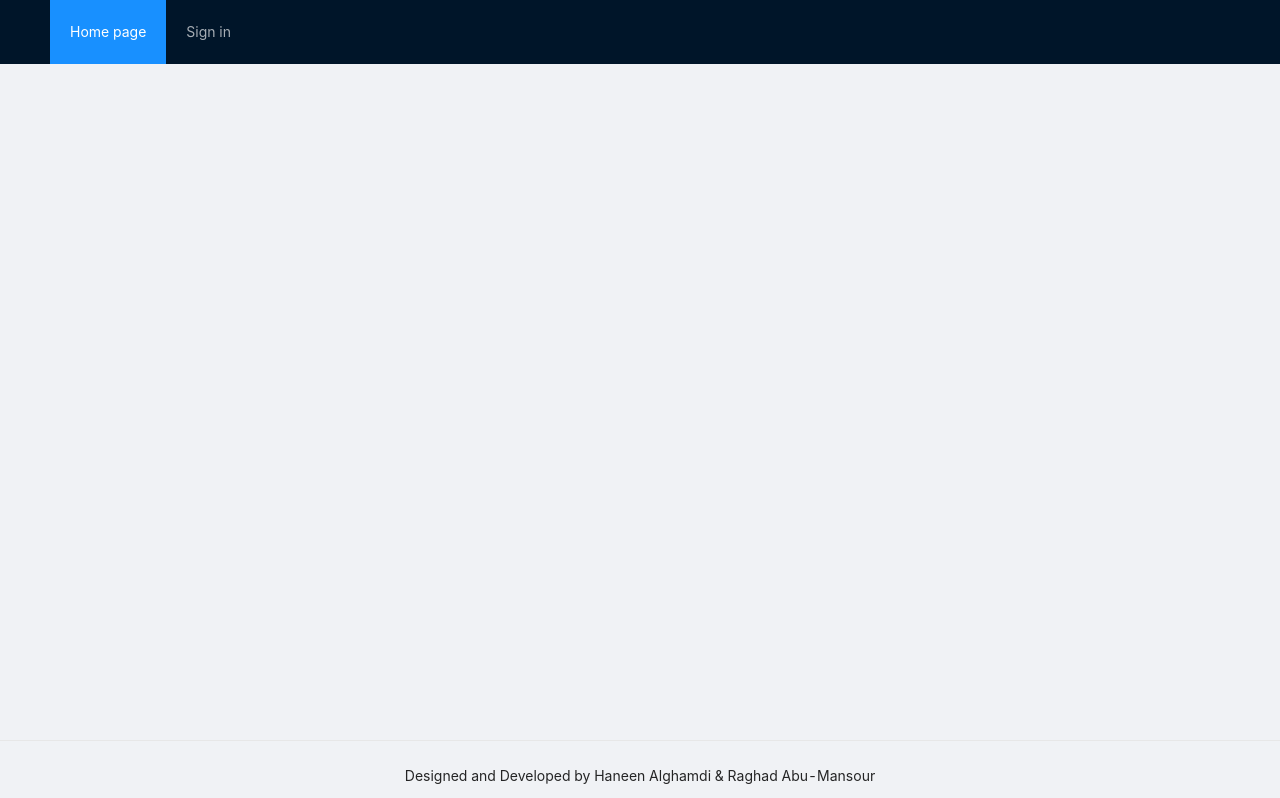
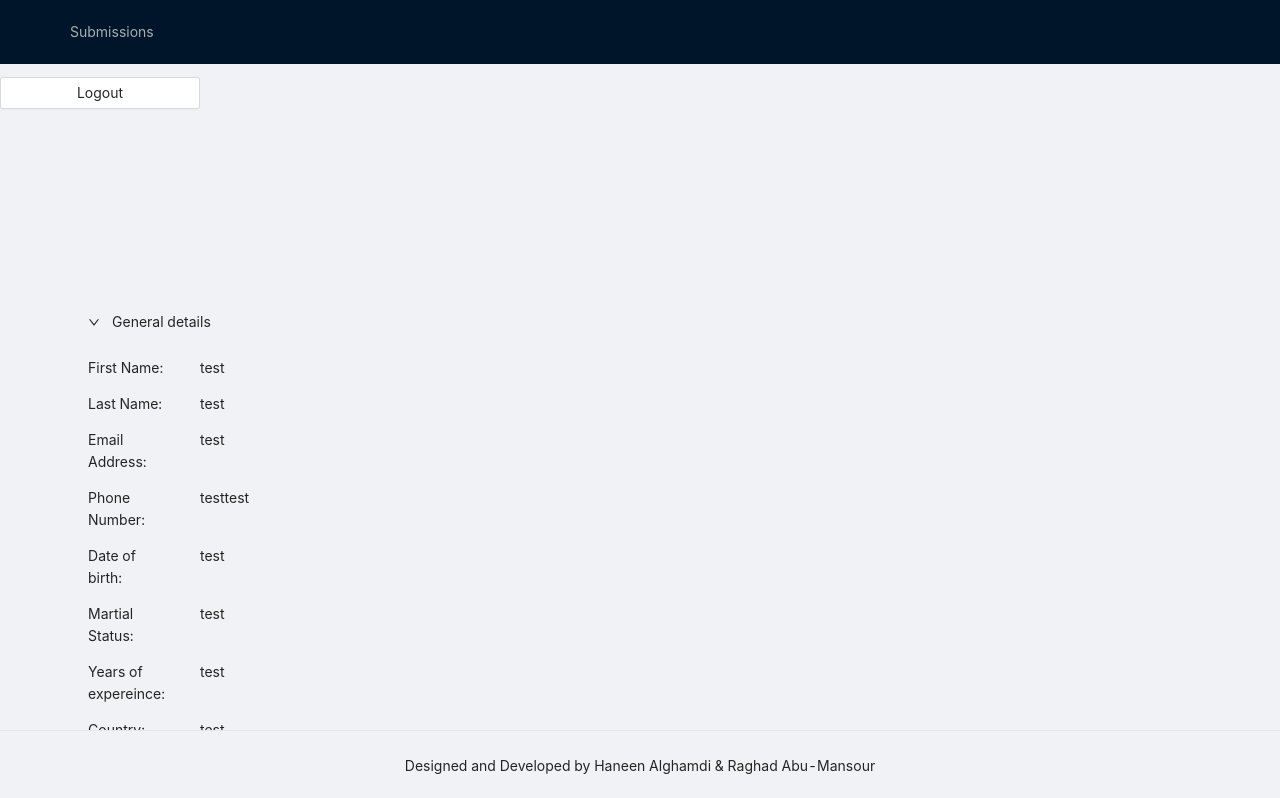
Before and after one commit to CV-Submission/CV-Submission_Frontend, a React (Create React App) app: page /view/1 in a window 1280 px wide. Shown: the top 798 px of the page. Built offline with nearby package versions, Linux system fonts and the light colour scheme; no server answers; sample sign-in values are in the browser's storage.

Commit message:
UI&Axios: authroute, submission list. edu&attachment&submission POST

```diff
--- a/src/App.js
+++ b/src/App.js
@@ -1,28 +1,45 @@
 import React, { useState } from 'react';
-import { BrowserRouter as Router, Switch, Route, Link, useParams } from 'react-router-dom';
+import { BrowserRouter as Router, Switch, Route, Link, useHistory } from 'react-router-dom';
 import './App.css';
 import SignIn from './components/SignIn';
 import SignUp from './components/SignUp';
-import { Menu, Layout } from 'antd';
+import { Menu, Layout, Button } from 'antd';
 import View from './components/Submission/View';
 import Edit from './components/Submission/Edit';
+import List from './components/Submission/List';
 import Home from './components/Home';
+import axios from 'axios'
+import AuthRoute from './AuthRoute'
 
 const { Header, Content, Footer } = Layout;
 
 function App() {
 	const [currentPage, setCurrentPage] = useState('home-page');
-	// let { username } = useParams();
+	let history = useHistory()
 
 	const handleClick = (e) => {
-		console.log('click ', e);
+		// console.log('click ', e);
 		setCurrentPage(e.key);
 	};
+	const logout = () => {
+
+		const config = {
+			headers: {
+				Authorization: `Token ${localStorage.getItem('userToken')}`,
+			},
+		};
+		axios
+			.post(`http://127.0.0.1:8000/api-token-auth/logout`, config)
+			.then((res) => console.log('logout res ', res))
+			.catch((err) => console.log('logout error ', err));
+		localStorage.clear()
+		history.push('/')
+	}
 
 	return (
 		<Layout>
 			<Router>
-				<Header style={{ position: 'fixed', zIndex: 1, width: '100%' }}>
+				<Header style={{ position: 'fixed', zIndex: 1, width: '100%', marginBottom: '6%' }}>
 					<div className='logo' />
 
 					<Menu
@@ -31,39 +48,43 @@ function App() {
 						defaultSelectedKeys={['2']}
 						onClick={handleClick}
 						selectedKeys={[currentPage]}>
-						<Menu.Item key='home-page'>
-							<Link to='/'>Home page</Link>
-						</Menu.Item>
-
-						<Menu.Item key='sign-in'>
-							<Link to='/sign-in'>Sign in</Link>
-						</Menu.Item>
-
-						{/* <Menu.Item key='logout' style={{ float: 'right' }}>
-							Log out
-						</Menu.Item> */}
+						{localStorage.getItem('userToken') ? (
+							<Menu.Item key='submissions'>
+								<Link to='/submissions'>Submissions</Link>
+							</Menu.Item>
+						) : (
+							<Menu.Item key='home-page'>
+								<Link to='/'>Home page</Link>
+							</Menu.Item>
+						)}
 					</Menu>
 				</Header>
+				{localStorage.getItem('userToken') ? (
+					<Button
+						style={{ float: 'right', marginTop: '6%', width: '200px' }}
+						onClick={logout}>
+						Logout
+					</Button>
+				) : null}
 				<Content
-					className='site-layout'
-					style={{ padding: '0 50px', marginTop: 64, height: '100vh' }}>
+					// className='site-layout'
+					style={{ padding: '2%', margin: '12% 4% 12% 4%', height: '100vh'}}>
 					<div
-						className='site-layout-background'
-						style={{ padding: 24, minHeight: 380, height: '100vh' }}>
+						// className='site-layout-background'
+						style={{ padding: '1%', minHeight: 380, height: '100vh' }}>
 						<Switch>
 							<Route exact path='/' render={() => <Home />} />
 							<Route exact path='/sign-up' render={() => <SignUp />} />
 							<Route exact path='/sign-in' render={() => <SignIn />} />
-							<Route exact path='/view' render={() => <View />} />
-							{/* <Route exact path='/:username' render={({ match }) => <View />} /> */}
-							<Route exact path='/edit' render={() => <Edit />} />
-							{/* <Route
-								exact
-								path='/:username/edit'
-								render={(match) => <Edit />}
-							/> */}
-							{/* <Route exact path='/:userName' render={() => <View />} /> */}
-							{/* <Route exact path='/:userName/edit' render={() => <Edit />} /> */}
+							<AuthRoute exact path='/view/:submission_id'>
+								<View />
+							</AuthRoute>
+							<AuthRoute exact path='/edit/:submission_id'>
+								<Edit />
+							</AuthRoute>
+							<AuthRoute exact path='/submissions'>
+								<List />
+							</AuthRoute>
 						</Switch>
 					</div>
 				</Content>
@@ -74,9 +95,10 @@ function App() {
 						position: 'fixed',
 						left: '0',
 						bottom: '0',
-						height: '60px',
+						height: '70px',
 						width: '100%',
 						borderTop: '1px solid #E7E7E7',
+						marginTop: '20%',
 					}}>
 					Designed and Developed by Haneen Alghamdi & Raghad Abu-Mansour
 				</Footer>
--- /dev/null
+++ b/src/AuthRoute.jsx
@@ -0,0 +1,24 @@
+import React from 'react';
+import { Route, Redirect } from 'react-router-dom'
+
+function AuthRoute({ children, ...rest }) {
+	return (
+		<Route
+			{...rest}
+			render={({ location }) => {
+				return localStorage.getItem('userToken') ? (
+					children
+				) : (
+					<Redirect
+						to={{
+							pathname: '/sign-in',
+							// state: { from: location },
+						}}
+					/>
+				);
+			}}
+		/>
+	);
+}
+
+export default AuthRoute;
--- a/src/components/Submission/Edit.jsx
+++ b/src/components/Submission/Edit.jsx
@@ -5,9 +5,9 @@ import ProfileEdit from './EditComponents/ProfileEdit';
 import { Button, Collapse } from 'antd';
 
 function Edit(props) {
+	const { Panel } = Collapse;
 
-    const { Panel } = Collapse;
-    const handleSaveCV = () => {}
+	const handleSaveCV = () => {};
 	return (
 		<div>
 			<Collapse defaultActiveKey={['1']}>
--- /dev/null
+++ b/src/components/Submission/List.jsx
@@ -0,0 +1,65 @@
+import React, { useState, useEffect } from 'react';
+import { Card, Button} from 'antd';
+import axios from 'axios'
+import '../styles.css'
+import { Link } from 'react-router-dom'
+
+function List(props) {
+	const [submissionList, setSubmissionList] = useState([])
+	const config = {
+		headers: {
+			Authorization: `Token ${localStorage.getItem('userToken')}`,
+			'content-type': 'application/json',
+		},
+	};
+
+    const createSubmission = () => {
+			axios
+				.post(`http://127.0.0.1:8000/api/Submission/`, {}, config)
+				.then((res) => {
+					console.log('res create new submission ', res);
+					localStorage.setItem('submissionID', res.data.id);
+					setSubmissionList([...submissionList, res.data]);
+				})
+				.catch((err) => console.log('err create new submission', err));
+		};
+    useEffect(()=>{
+        axios
+					.get(`http://127.0.0.1:8000/api/Submission/`, config)
+					.then((res) => {
+						console.log('res get submission list ', res);
+						setSubmissionList(res.data);
+					})
+					.catch((err) => console.log('error get submission list ', err));
+    }, [])
+
+    return (
+			<div className='container'>
+				{submissionList.length > 0 ? (
+					submissionList.map((ele) => (
+						<Card
+							key={ele.id}
+							extra={<Link to={`/View/${ele.id}`}>View</Link>}
+							style={{ width: 300 }}>
+							<p>{`Submission #${ele.id}`}</p>
+						</Card>
+					))
+				) : (
+					<div className='container'>
+						<p> no submission created yet </p>
+					</div>
+				)}
+				<div className='container'>
+					<Button
+						type='primary'
+						htmlType='button'
+						className='sign-form-button'
+						onClick={createSubmission}>
+						New Submission +
+					</Button>
+				</div>
+			</div>
+		);
+}
+
+export default List;
--- a/src/components/Submission/View.jsx
+++ b/src/components/Submission/View.jsx
@@ -1,26 +1,44 @@
 import React, { useState, useEffect } from 'react';
 import { Button, Collapse, Row, Col } from 'antd';
 import axios from 'axios'
-import { useHistory } from 'react-router-dom';
-// import { createBrowserHistory } from 'history';
+import { useHistory, useParams , Link} from 'react-router-dom';
 
 const { Panel } = Collapse;
 
 function View(props) {
 
-	let history = useHistory();
-	const [userDetails, seUserDetails] = useState({
-		firstName: 'haneen',
-		lastName: 'alghamdi',
-		email: 'han@gmail.com',
-		phone: '557682817',
-		'phone-prefix': '+966',
-		'date-of-birth': '2/2/2000',
-		'years-of-expereince': 5,
-		'martial-status': 'Married',
-		'number-of-dependents': 2,
-		city: 'Jeddah',
-		country: 'Saudi Arabia',
+	const [attachments, setAttachments ] = useState()
+	const [userDetails, setUserDetails] = useState({
+		FirstName:
+			'test' || JSON.parse(localStorage.getItem('userData_general')).FirstName,
+		LastName:
+			'test' || JSON.parse(localStorage.getItem('userData_general')).LastName,
+		Email: 'test' || JSON.parse(localStorage.getItem('userData_general')).Email,
+		MobileNumber:
+			'test' ||
+			JSON.parse(localStorage.getItem('userData_general')).MobileNumber,
+		CountryCode:
+			'test' ||
+			JSON.parse(localStorage.getItem('userData_general')).CountryCode,
+		dateOfBirth:
+			'test' ||
+			JSON.parse(localStorage.getItem('userData_general')).dateOfBirth,
+		YearsOfExpereince:
+			'test' ||
+			JSON.parse(localStorage.getItem('userData_general')).YearsOfExpereince,
+		MartialStatus:
+			'test' ||
+			JSON.parse(localStorage.getItem('userData_general')).MartialStatus,
+		NumberOfDependents:
+			'test' ||
+			JSON.parse(localStorage.getItem('userData_general')).NumberOfDependents,
+		City: 'test' || JSON.parse(localStorage.getItem('userData_general')).City,
+		Country:
+			'test' || JSON.parse(localStorage.getItem('userData_general')).Country,
+		Nationality:
+			'test' ||
+			JSON.parse(localStorage.getItem('userData_general')).Nationality,
+
 		education: [
 			{
 				'degree-title': 'diploma',
@@ -28,60 +46,61 @@ function View(props) {
 				'university-name': 'ksu',
 			},
 		],
-		attachment: [{
-			"file-title" : "certificate",
-			file: "file"
-		}],
+		attachment: [
+			{
+				'file-title': 'certificate',
+				file: 'file',
+			},
+		],
 	});
-	const [userData, serUserData] = useState() // from server
-	const [submission_id, setSubmission_id] = useState()
+	const [userData, setUserData] = useState() // from server
 
+	const { submission_id } = useParams();
 	useEffect(()=>{
-		let effect_submission_id;
 		const config = {
 			headers: {
 				'content-type': 'application/json',
 				Authorization: `Token ${localStorage.getItem('userToken')}`,
 			},
 		};
-		const params = {
-			user_Id : "test20"
-		}
-		axios.get(`http://127.0.0.1:8000/api/UserDetial/`, {params}, config).then(res=>{
-			// console.log("=== responce in view ====", res)
-			effect_submission_id = res.data[0].submission_id
-
-		}).catch(err=> console.log("======== ERROR in view =====", err))
-
-		console.log('submission id ', effect_submission_id)
 
 		axios
-			.get(`http://127.0.0.1:8000/api-token-auth/user/`, config)
+			.get(`http://127.0.0.1:8000/api-token-auth/user`, config)
 			.then((res) => {
-				console.log('=== responce in view ====', res);
+				console.log('res in view ', res);
+				localStorage.setItem('get_userData', JSON.stringify(res.data))
+				setUserData(res.data)
+				setUserDetails({
+					...userDetails,
+					FirstName: res.data.user.first_name,
+					LastName: res.data.user.last_name,
+					Email: res.data.user.email,
+				});
 			})
-			.catch((err) => console.log('======== ERROR in view =====', err));
+			.catch((err) => console.log('ERROR in view ', err));
 
 
-		// axios
-		// 	.get(`http://localhost:8000/api/Submission/`, config)
-		// 	.then((res) => {
-		// 		console.log('=== responce in view ====', res);
-		// 	})
-		// 	.catch((err) => console.log('======== ERROR in view =====', err));
+			axios
+				.get(`http://127.0.0.1:8000/api/UserDetial/`, config)
+				.then((res) => {
+					console.log('res in view USER DETIALS ', res);
+				})
+				.catch((err) =>
+					console.log('ERROR in view USER DETIALS ', err)
+				);
 
+				// get attachment
 				axios
-				.get(`http://localhost:8000/api/User/`, config)
+					.get(`http://localhost:8000/api/Attachment/`, config)
 					.then((res) => {
-					console.log('=== responce in view ====', res);
+						console.log('res get attchments ', res)
+						const att = res.filter( (ele,id) => ele.submission_id === submission_id )
+						setAttachments([...attachments, att]);
 					})
-				.catch((err) => console.log('======== ERROR in view =====', err));
+					.catch((err) => console.log('Error get attchments ', err));
+
 	}, [])
 
-	const handleClick = () => {
-		console.log("edit clicked")
-		history.push('/edit')
-	}
 
 	return (
 		<div className=''>
@@ -93,7 +112,7 @@ function View(props) {
 								<p>First Name: </p>
 							</Col>
 							<Col className='gutter-row' span={12}>
-								<p>{userDetails['firstName']}</p>
+								<p>{userDetails['FirstName']}</p>
 							</Col>
 						</Row>
 						<Row gutter={{ xs: 8, sm: 16, md: 24, lg: 32 }}>
@@ -101,7 +120,7 @@ function View(props) {
 								<p>Last Name: </p>
 							</Col>
 							<Col className='gutter-row' span={12}>
-								<p>{userDetails['lastName']}</p>
+								<p>{userDetails['LastName']}</p>
 							</Col>
 						</Row>
 						<Row gutter={{ xs: 8, sm: 16, md: 24, lg: 32 }}>
@@ -109,7 +128,7 @@ function View(props) {
 								<p>Email Address: </p>
 							</Col>
 							<Col className='gutter-row' span={12}>
-								<p>{userDetails['email']}</p>
+								<p>{userDetails['Email']}</p>
 							</Col>
 						</Row>
 						<Row gutter={{ xs: 8, sm: 16, md: 24, lg: 32 }}>
@@ -118,8 +137,8 @@ function View(props) {
 							</Col>
 							<Col className='gutter-row' span={12}>
 								<p>
-									{userDetails['phone-prefix']}
-									{userDetails['phone']}
+									{userDetails['CountryCode']}
+									{userDetails['MobileNumber']}
 								</p>
 							</Col>
 						</Row>
@@ -128,7 +147,7 @@ function View(props) {
 								<p>Date of birth: </p>
 							</Col>
 							<Col className='gutter-row' span={12}>
-								<p>{userDetails['date-of-birth']}</p>
+								<p>{userDetails['dateOfBirth']}</p>
 							</Col>
 						</Row>
 						<Row gutter={{ xs: 8, sm: 16, md: 24, lg: 32 }}>
@@ -136,7 +155,7 @@ function View(props) {
 								<p>Martial Status: </p>
 							</Col>
 							<Col className='gutter-row' span={12}>
-								<p>{userDetails['martial-status']}</p>
+								<p>{userDetails['MartialStatus']}</p>
 							</Col>
 						</Row>
 						{userDetails['number-of-dependents'] > 0 ? (
@@ -145,7 +164,7 @@ function View(props) {
 									<p>Number of dependents: </p>
 								</div>
 								<div className='col'>
-									<p>{userDetails['number-of-dependents']}</p>
+									<p>{userDetails['NumberOfDependents']}</p>
 								</div>
 							</Row>
 						) : (
@@ -156,7 +175,7 @@ function View(props) {
 								<p>Years of expereince: </p>
 							</Col>
 							<Col className='gutter-row' span={12}>
-								<p>{userDetails['years-of-expereince']}</p>
+								<p>{userDetails['YearsOfExpereince']}</p>
 							</Col>
 						</Row>
 						<Row gutter={{ xs: 8, sm: 16, md: 24, lg: 32 }}>
@@ -164,7 +183,7 @@ function View(props) {
 								<p>Country: </p>
 							</Col>
 							<Col className='gutter-row' span={12}>
-								<p>{userDetails['country']}</p>
+								<p>{userDetails['Country']}</p>
 							</Col>
 						</Row>
 						<Row gutter={{ xs: 8, sm: 16, md: 24, lg: 32 }}>
@@ -172,7 +191,15 @@ function View(props) {
 								<p>City: </p>
 							</Col>
 							<Col className='gutter-row' span={12}>
-								<p>{userDetails['city']}</p>
+								<p>{userDetails['City']}</p>
+							</Col>
+						</Row>
+						<Row gutter={{ xs: 8, sm: 16, md: 24, lg: 32 }}>
+							<Col className='gutter-row' span={12}>
+								<p>Nationality: </p>
+							</Col>
+							<Col className='gutter-row' span={12}>
+								<p>{userDetails['Nationality']}</p>
 							</Col>
 						</Row>
 					</Panel>
@@ -232,13 +259,14 @@ function View(props) {
 			</Row>
 
 			<Row gutter={{ xs: 8, sm: 16, md: 24, lg: 32 }}>
+				<Link to={`/edit/${submission_id}`}>
 					<Button
 						type='primary'
 						htmlType='button'
-					className='sign-form-button'
-					onClick={handleClick}>
+						className='sign-form-button'>
 						Edit
 					</Button>
+				</Link>
 			</Row>
 		</div>
 	);
--- a/src/components/styles.css
+++ b/src/components/styles.css
@@ -1,6 +1,9 @@
 /* --- Sign in Sign Up Forms Style --- */
 .sign-form {
-	max-width: 300px;
+	max-width: '600px';
+	height: 80vh;
+	margin: 6%;
+	padding: 4%;
 }
 .sign-form-button {
 	width: 100%;
```
Also changed, not shown: src/components/Home.jsx (+7 -1 lines), src/components/SignIn.jsx (+17 -12 lines), src/components/SignUp.jsx (+8 -6 lines), src/components/Submission/EditComponents/Attachment.jsx (+23 -50 lines), src/components/Submission/EditComponents/Education.jsx (+9 -15 lines), src/components/Submission/EditComponents/ProfileEdit.jsx (+25 -16 lines). Lines whose indentation alone changed are shown as unchanged.
